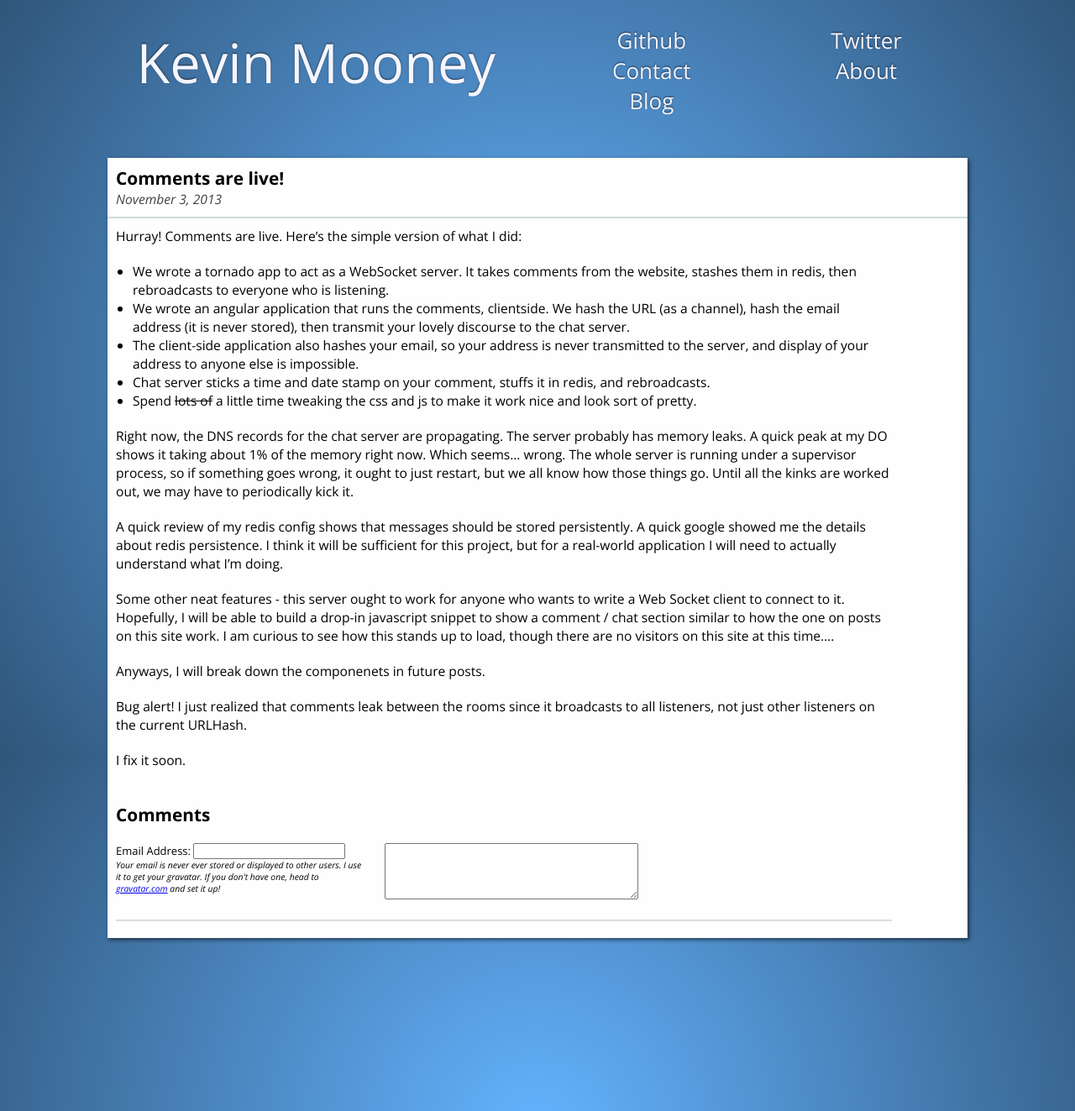
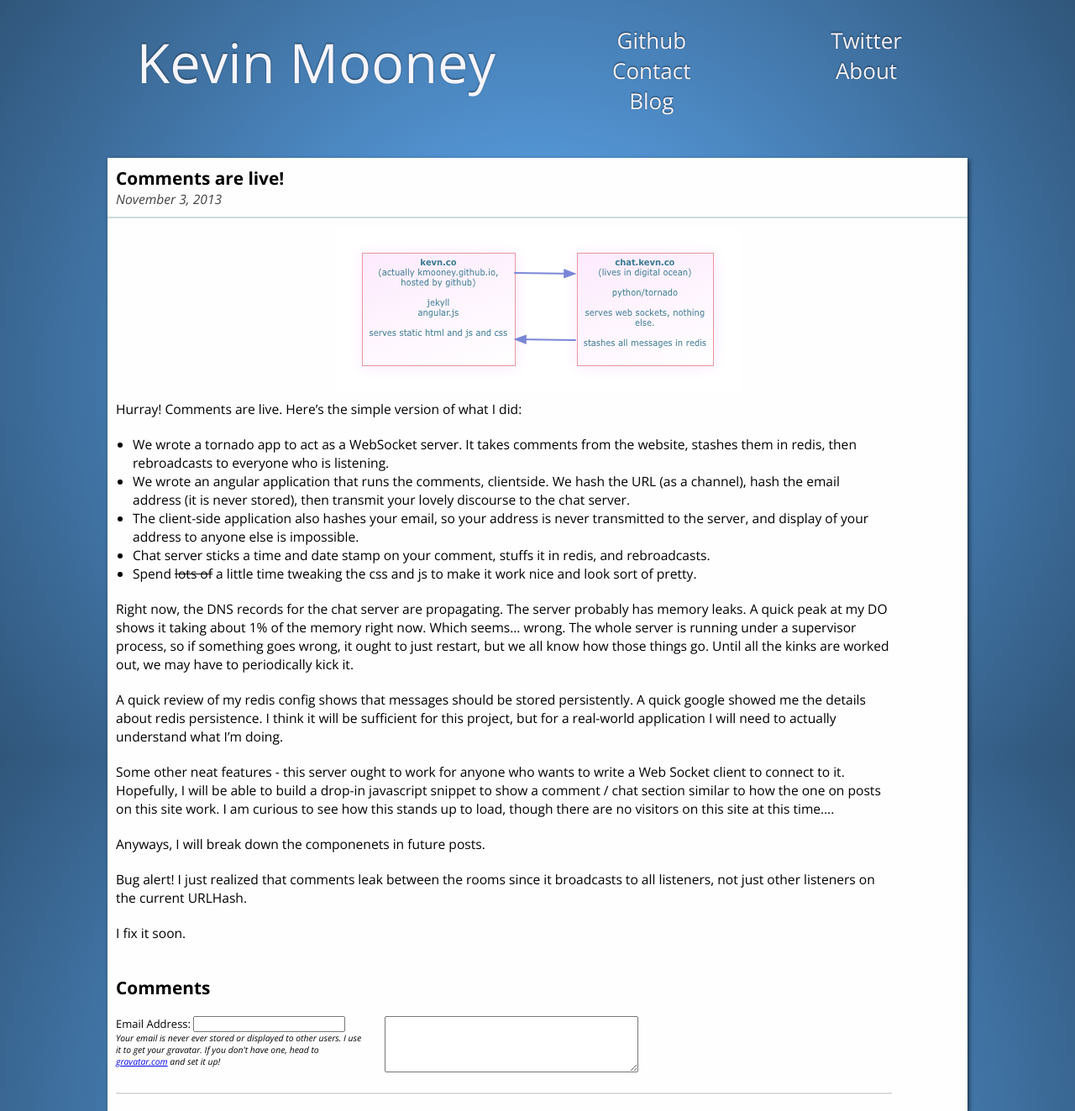
Before and after one commit to kmooney/kmooney.github.io, a Jekyll site: the page built from _posts/2013-11-03-comments-are-live.markdown, in a window 1280 px wide. Shown: the whole page at 84% size. Built offline with Jekyll 4.4.1, drawn with Linux system fonts in a browser that asks for light colours; nearby versions of some CDN libraries; Markdown is read by kramdown in place of the engine named in the settings.

Commit message:
Blog image support

```diff
--- a/_layouts/post.html
+++ b/_layouts/post.html
@@ -7,6 +7,11 @@ comments: true
         <h3>{{ page.title }}</h3>
         <span class="date">{{ page.date | date: "%B %-d, %Y" }}</span>
         <hr/>
+        <div class="post_image">
+                {% if page.image %}
+                <img src="{{ page.image }}"/>
+                {% endif %}
+        </div>
         <div class="post_body">
                 {{ content }}
         </div>
```
